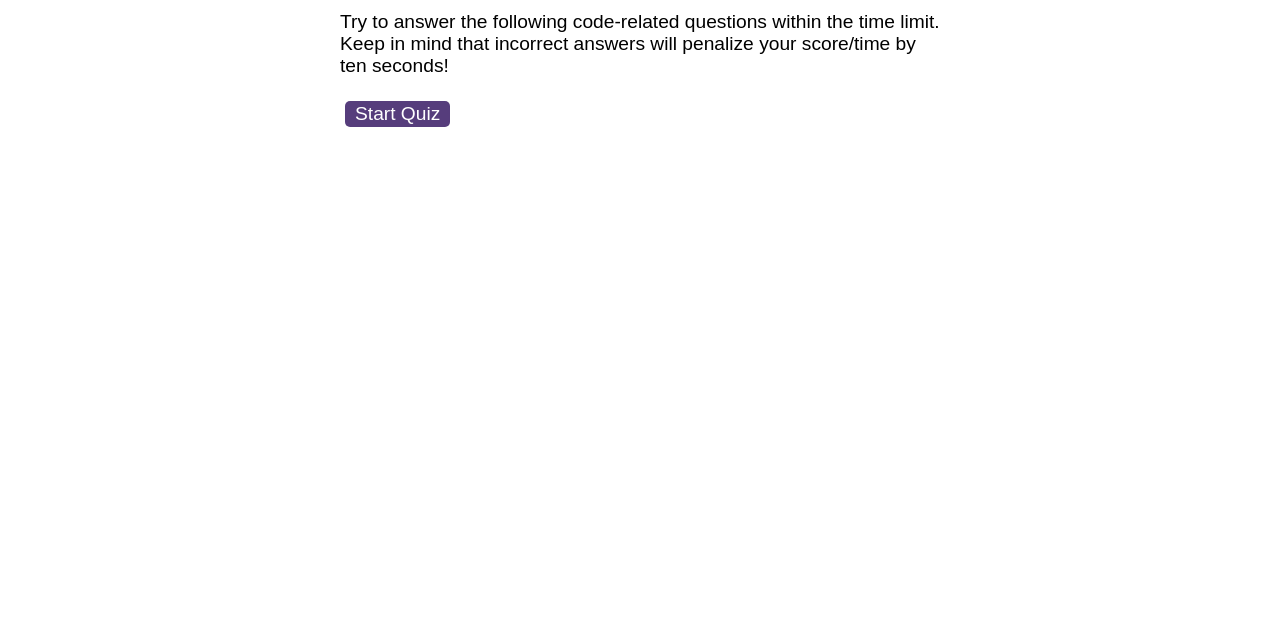
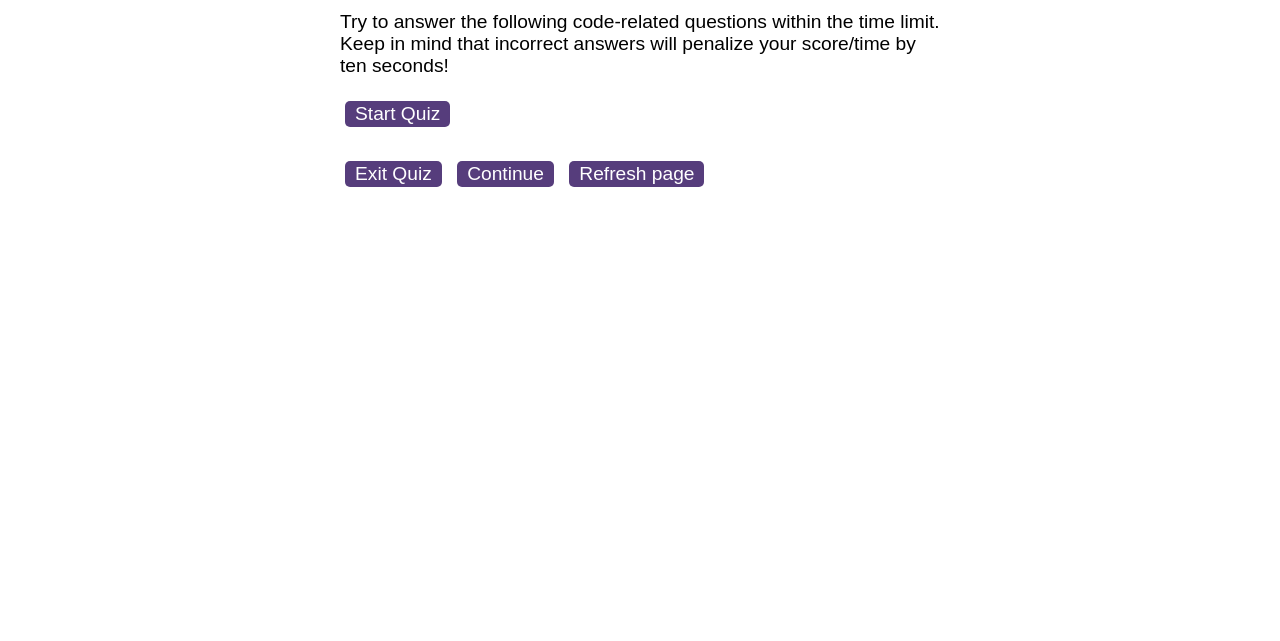
Before and after one commit to Lawzstopwar/Challenge06, a plain HTML site: page 04-code-quiz-lesson/challenge/starter/index.html in a window 1280 px wide. Shown: the part 159-800 px from the top of the page. Drawn offline with Linux system fonts and the light colour scheme.

Commit message:
README.md updated

```diff
--- a/04-code-quiz-lesson/challenge/starter/index.html
+++ b/04-code-quiz-lesson/challenge/starter/index.html
@@ -29,6 +29,11 @@
         <h2 id="question-title"></h2>
         <div id="choices" class="choices"></div>
       </div>
+      <div class ="buttons">
+        <button class="quit">Exit Quiz</button>
+        <button class="restart">Continue</button>
+        <button class="refresh">Refresh page</button>
+      </div>
 
       <div id="end-screen" Class ="hide">
         <h2>All done!</h2>
```
